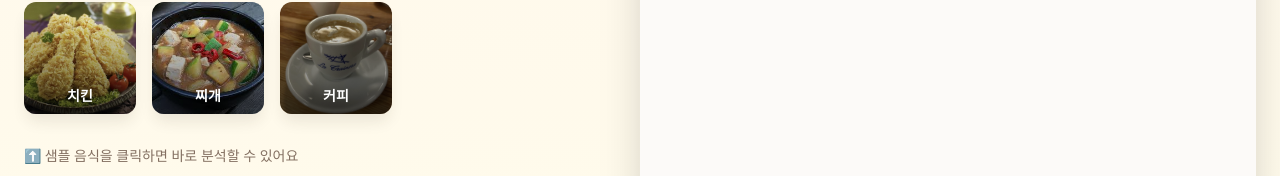
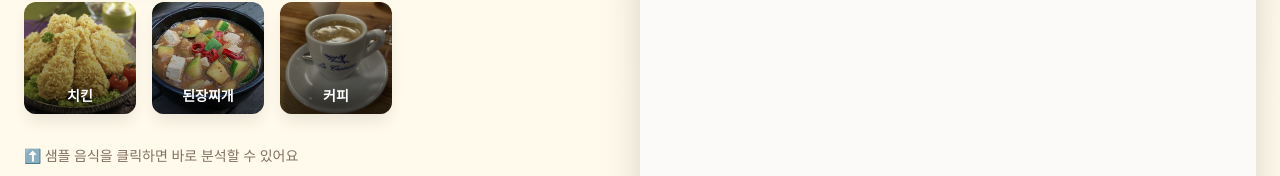
Before and after one commit to jegalhhh/sonju, a React (Vite) app: page / in a window 1280 px wide. Shown: the part 497-673 px from the top of the page. Built offline with nearby package versions, Linux system fonts and the light colour scheme; the HTML template or start-up script is replaced by a standard one.

Commit message:
Code edited in Lovable Code Editor
Edited UI in Lovable

```diff
--- a/src/pages/Landing.tsx
+++ b/src/pages/Landing.tsx
@@ -47,7 +47,7 @@ const Landing = () => {
           <div className="flex gap-4 justify-center lg:justify-start">
             {[
               { img: "/food-1.jpg", label: "치킨" },
-              { img: "/food-2.jpeg", label: "찌개" },
+              { img: "/food-2.jpeg", label: "된장찌개" },
               { img: "/food-3.jpg", label: "커피" },
             ].map((food, idx) => (
               <div
```
